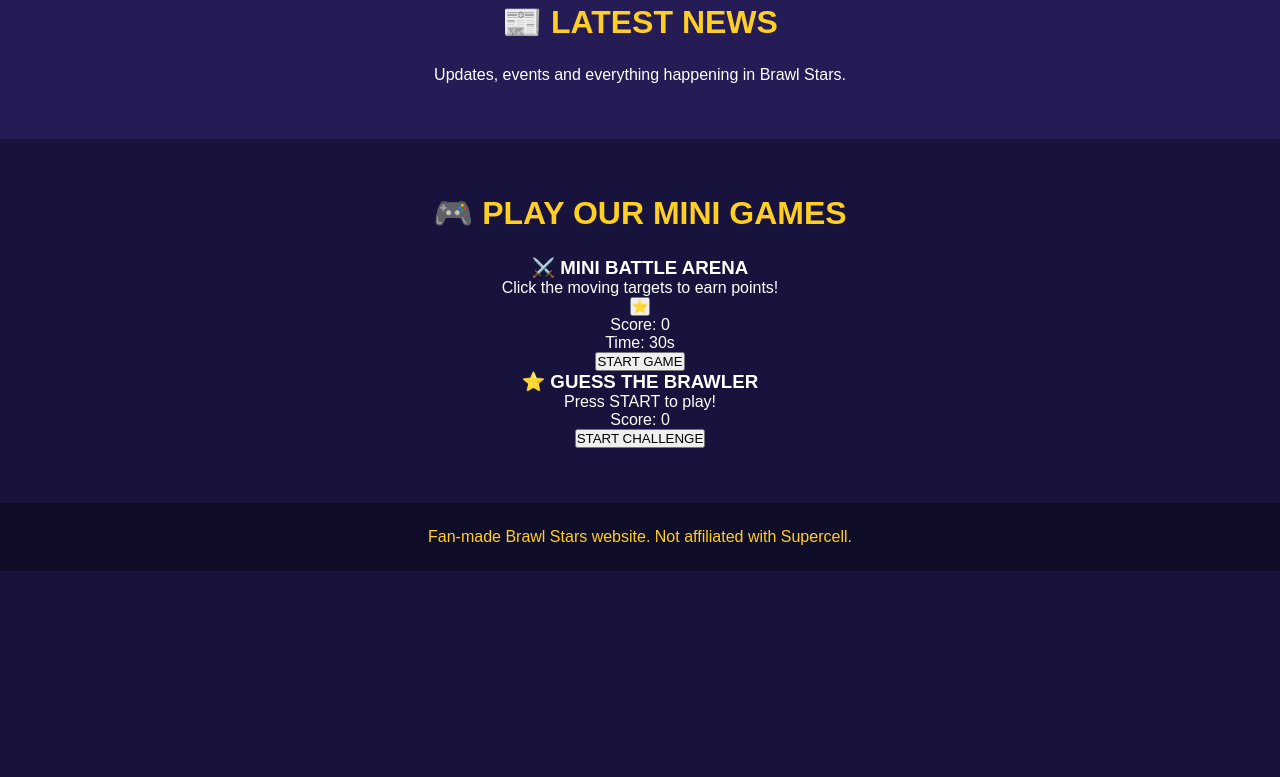
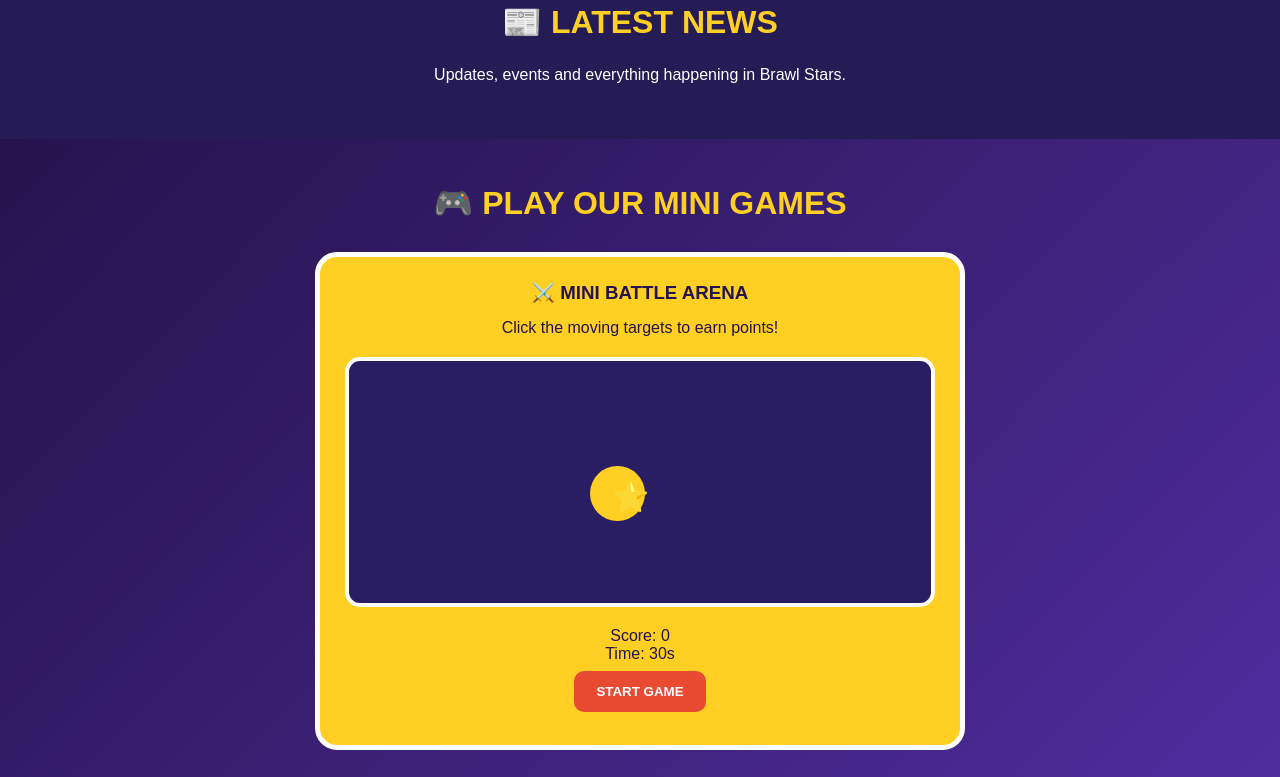
Before and after one commit to charliesnider09-bot/brawl-stars-, a plain HTML site: page index.html in a window 1280 px wide. Shown: the part 1520-2297 px from the top of the page. Before the commit the page ends 2091 px from the top, so only its background shows below. Drawn offline with Linux system fonts and the light colour scheme.

Commit message:
Update style.css

```diff
--- a/style.css
+++ b/style.css
@@ -145,3 +145,61 @@ footer {
     display: block;
     margin: 10px auto;
 }
+
+.games-section {
+  background: linear-gradient(135deg, #25134c, #5431a8);
+  padding: 45px 20px;
+}
+
+.game-box {
+  max-width: 650px;
+  margin: 30px auto;
+  padding: 25px;
+  background: #ffcf24;
+  color: #24134c;
+  border: 5px solid white;
+  border-radius: 22px;
+  text-align: center;
+}
+
+.game-box h3 {
+  margin-bottom: 15px;
+}
+
+#arena {
+  height: 250px;
+  background: #291d63;
+  border: 4px solid white;
+  border-radius: 15px;
+  position: relative;
+  overflow: hidden;
+  margin: 20px 0;
+}
+
+#target {
+  position: absolute;
+  left: 40%;
+  top: 40%;
+  font-size: 30px;
+  border: none;
+  background: #ffcf24;
+  border-radius: 50%;
+  width: 55px;
+  height: 55px;
+  cursor: pointer;
+}
+
+.game-box button {
+  background: #e94b32;
+  color: white;
+  border: 0;
+  padding: 13px 22px;
+  border-radius: 10px;
+  font-weight: bold;
+  cursor: pointer;
+  margin: 8px;
+}
+
+#answers button {
+  background: #5730bd;
+}
```
